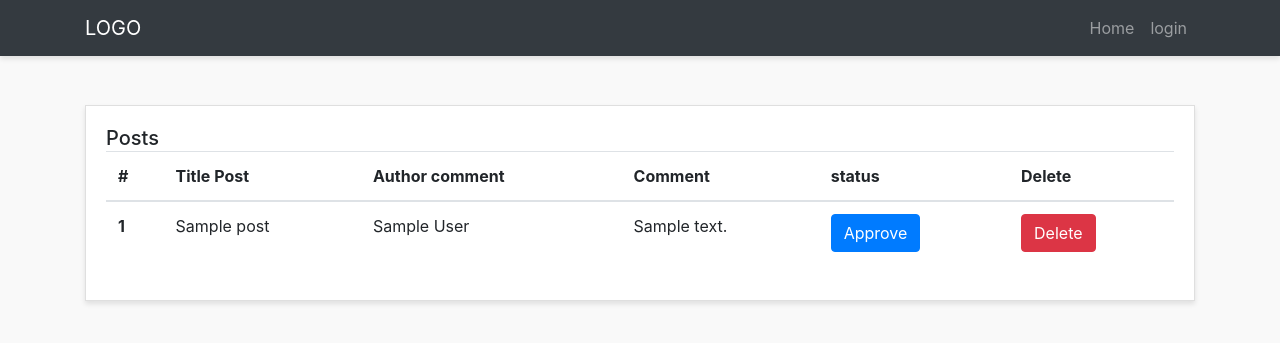
After one commit to NathanNhan/cleanblog, a PHP site: page /admin-panel/comments-admins/show-comments.php in a window 1280 px wide. The commit adds this page. Shown: the top 343 px of the page. Run offline with PHP 8.4, Linux system fonts and the light colour scheme; tables that the repository leaves empty or names only in its code hold one stand-in row (values such as "Sample post"); some libraries are stand-ins or nearby versions.

Commit message:
bai31:complete_comment

```diff
--- /dev/null
+++ b/admin-panel/comments-admins/show-comments.php
@@ -0,0 +1,58 @@
+<?php require "../layouts/header.php"; ?>
+<?php require "../../config/config.php"; ?>
+<?php
+   $select = $conn->query("select comments.status_comment, comments.id, posts.title, comments.author, comments.comments from comments inner join posts on comments.id_post = posts.id");
+   $select->execute();
+
+   $comments = $select->fetchAll(PDO::FETCH_ASSOC);
+
+
+
+?>
+<div class="row">
+        <div class="col">
+          <div class="card">
+            <div class="card-body">
+              <h5 class="card-title mb-4 d-inline">Posts</h5>
+
+              <table class="table">
+                <thead>
+                  <tr>
+                    <th scope="col">#</th>
+                    <th scope="col">Title Post</th>
+                    <th scope="col">Author comment</th>
+                    <th scope="col">Comment</th>
+                    <th scope="col">status</th>
+                    <th scope="col">Delete</th>
+                  </tr>
+                </thead>
+                <tbody>
+                   <?php foreach($comments as $comment) : ?>
+                    <tr>
+                      <th scope="row"><?php echo $comment['id'] ?></th>
+                      <td><?php echo $comment['title'] ?></td>
+                      <td><?php echo $comment['author'] ?></td>
+                      <td><?php echo $comment['comments'] ?></td>
+                      <?php if($comment['status_comment'] == 0) : ?>
+                      <td><a href="status-comments.php?id=<?php echo $comment['id']; ?>&status=<?php echo $comment['status_comment'] ?>" class="btn btn-danger text-center">UnApprove</a></td>
+                      <?php else:  ?>
+                      <td><a href="status-comments.php?id=<?php echo $comment['id']; ?>&status=<?php echo $comment['status_comment'] ?>" class="btn btn-primary text-center">Approve</a></td>
+                      <?php endif; ?>
+
+
+                      <td><a href="delete-comment.php?id=<?php echo $comment['id']; ?>" class="btn btn-danger text-center">Delete</a></td>
+
+                    </tr>
+                   <?php endforeach; ?>
+
+                   </tbody>
+                   </table>
+                   <!-- Pagination -->
+
+
+            </div>
+          </div>
+        </div>
+</div>
+
+<?php require "../layouts/footer.php"; ?>
--- a/admin-panel/layouts/header.php
+++ b/admin-panel/layouts/header.php
@@ -42,7 +42,7 @@
             <a class="nav-link" href="http://cleanblog.test/admin-panel/posts-admins/show-posts.php?page=1" style="margin-left: 20px;">Posts</a>
           </li>
           <li class="nav-item">
-            <a class="nav-link" href="http://localhost/clean-blog/admin-panel/comments-admins/show-comments.php" style="margin-left: 20px;">Comments</a>
+            <a class="nav-link" href="http://cleanblog.test/admin-panel/comments-admins/show-comments.php" style="margin-left: 20px;">Comments</a>
           </li>
 
 
--- a/posts/post.php
+++ b/posts/post.php
@@ -15,7 +15,7 @@
 
             //Truy vấn lấy dữ liệu từ bảng comments
             $comments = $conn->query("select comments.author, comments.comments, comments.created_at, comments.status_comment
-             from comments where id_post = '$id'");
+             from comments where id_post = '$id' and status_comment = 1");
              $comments->execute();
              $result = $comments->fetchAll(PDO::FETCH_ASSOC);
         } else {
```
Also changed, not shown: admin-panel/comments-admins/delete-comment.php (added, +22 -0 lines), admin-panel/comments-admins/status-comments.php (added, +39 -0 lines).
